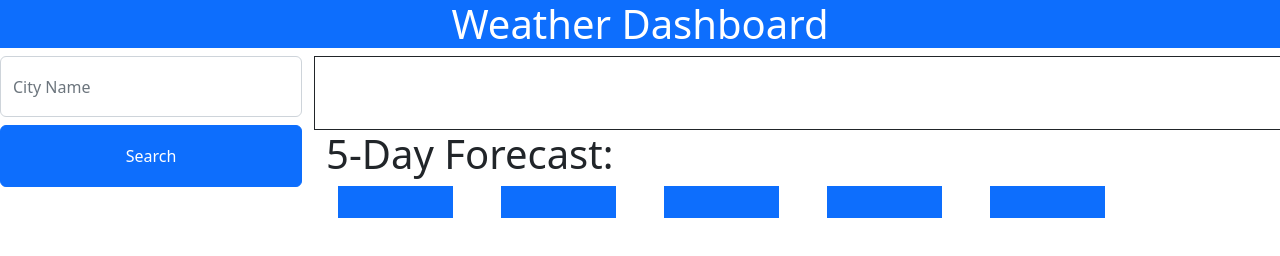
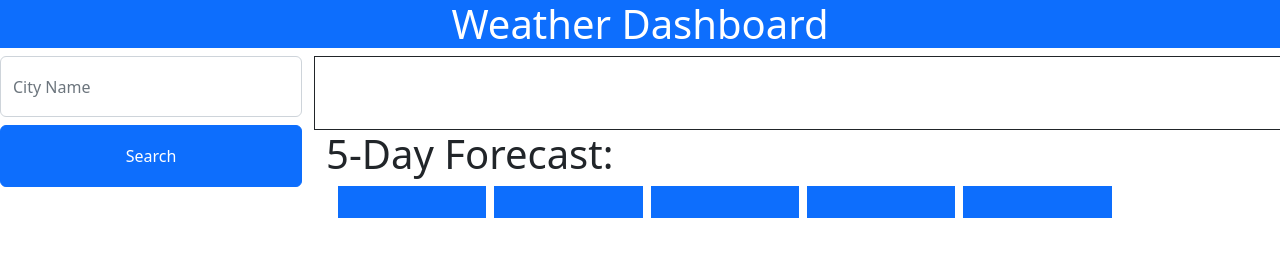
Before and after one commit to Zzaclipse/theMostMagnificentWeatherDashboard, a plain HTML site: page index.html in a window 1280 px wide. Drawn offline with nearby package versions, Linux system fonts and the light colour scheme.

Commit message:
made some formating changes

```diff
--- a/index.html
+++ b/index.html
@@ -45,7 +45,7 @@
         <div class="row">
           <h1>5-Day Forecast:</h1>
           <div class="container px-4">
-            <div class="row gx-5">
+            <div class="row gx-2">
               <div class="col-2">
                 <div id="plus1" class="bg-primary text-white p-3">
                   <div id="plus1Date"></div>
```
